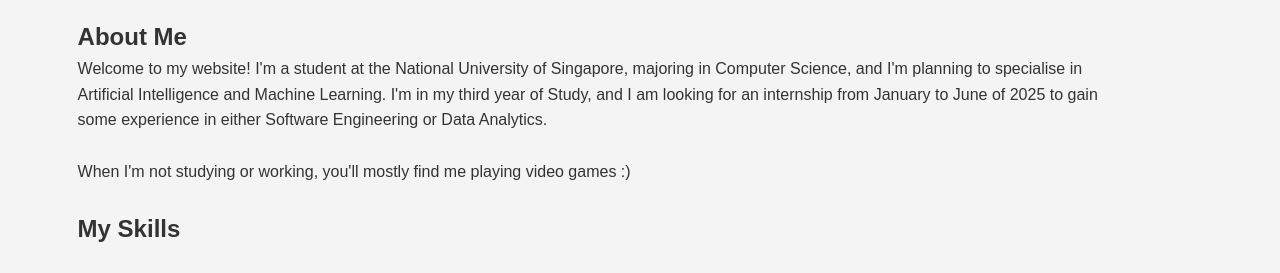
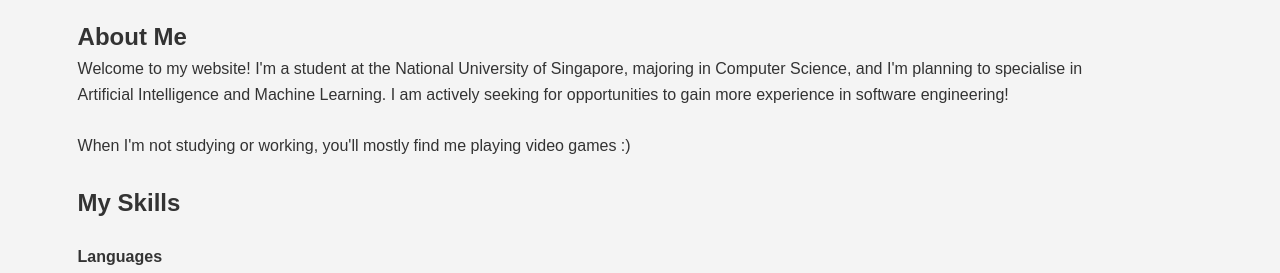
Before and after one commit to gingerbreaf/portfolio, a plain HTML site: page index.html in a window 1280 px wide. Shown: the part 522-795 px from the top of the page. Drawn offline with Linux system fonts and the light colour scheme.

Commit message:
Update description

```diff
--- a/index.html
+++ b/index.html
@@ -267,8 +267,7 @@
             <p>
                 Welcome to my website! I'm a student at the National University of Singapore, majoring in
                 Computer Science, and I'm planning to specialise in Artificial Intelligence and Machine Learning.
-                I'm in my third year of Study, and I am looking for an internship from January to
-                June of 2025 to gain some experience in either Software Engineering or Data Analytics.
+                I am actively seeking for opportunities to gain more experience in software engineering!
             </p>
             <br>
             <p>
```
